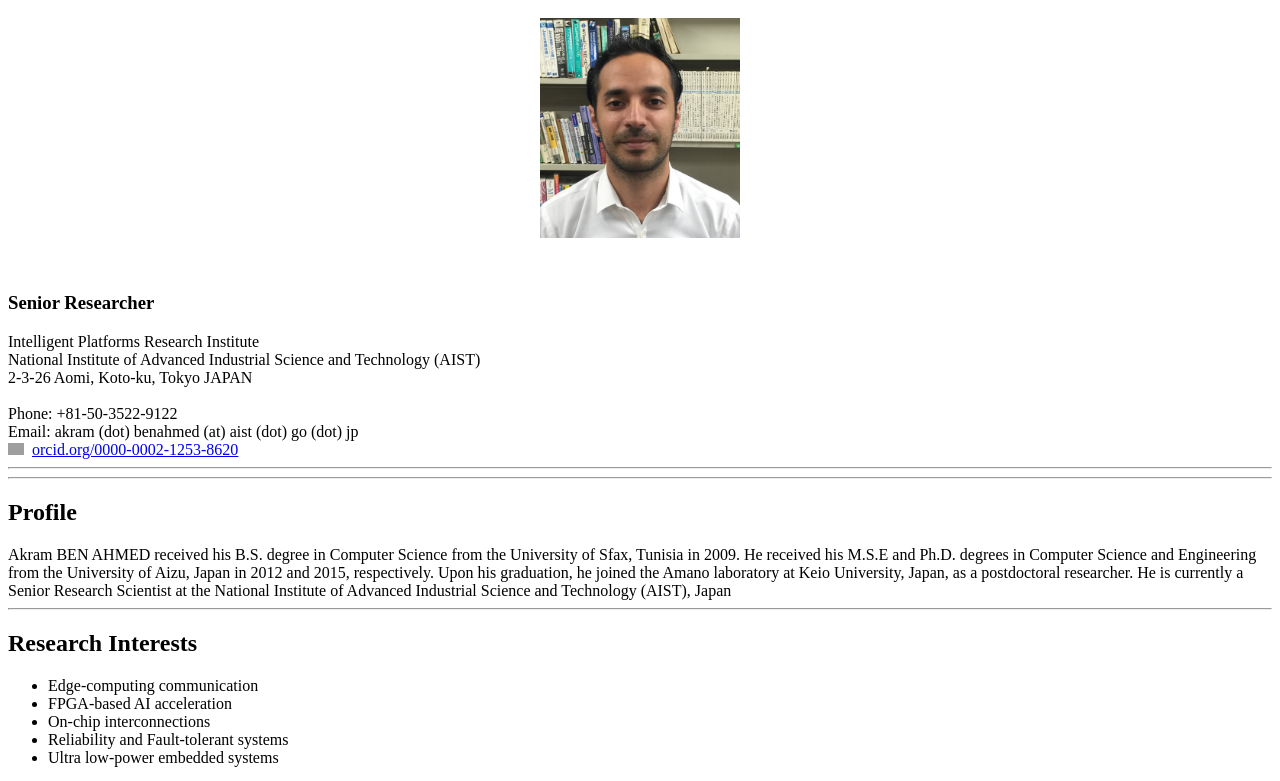
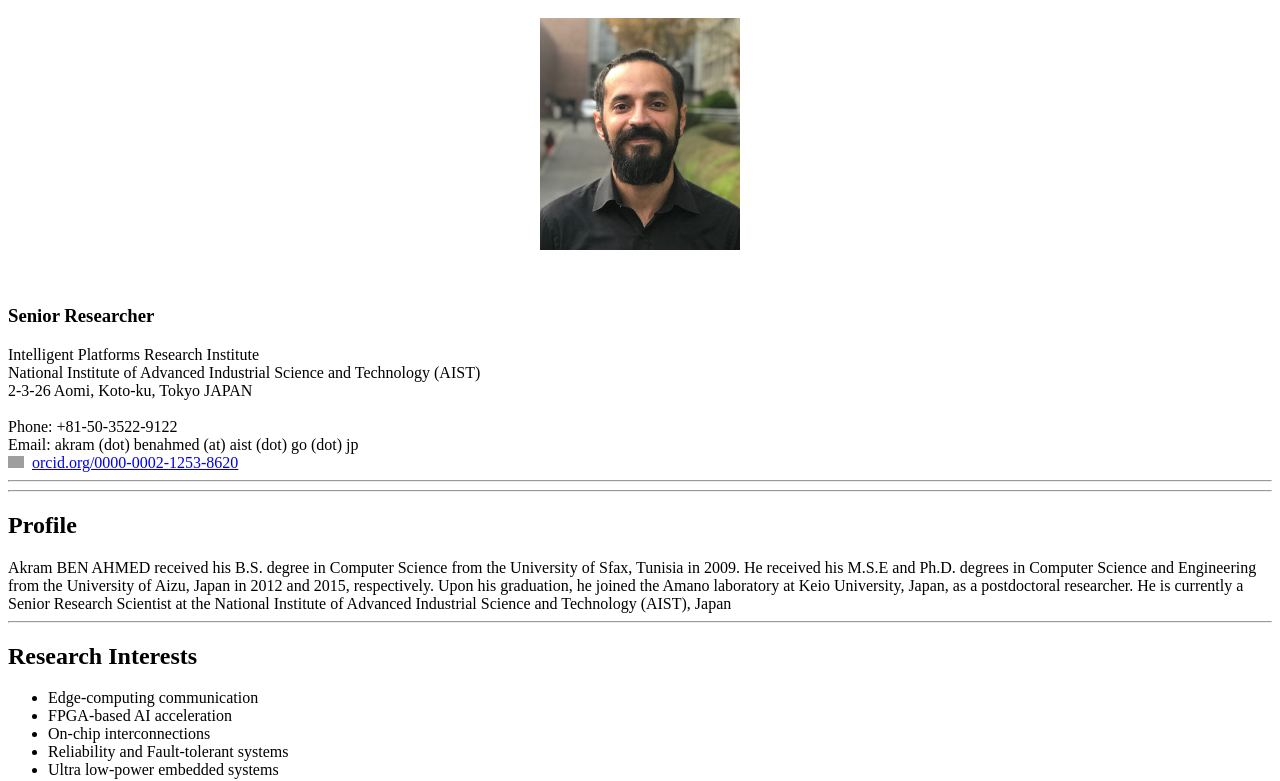
Before and after one commit to baakram/baakram.github.io, a plain HTML site: page index.html in a window 1280 px wide. Shown: the part 48-829 px from the top of the page. Drawn offline with Linux system fonts and the light colour scheme; grey boxes are pictures that could not be loaded.

Commit message:
Update index.html

```diff
--- a/index.html
+++ b/index.html
@@ -7,7 +7,7 @@
 <body>
 <!---------------------------------------------------->
 <center><h1>Akram Ben Ahmed</h1>
-<img width=200 src="akram_profile.jpg"> </center>
+<img width=200 src="akram_profile1.jpg"> </center>
 <br><br>
 <h3>Senior Researcher</h3>
 Intelligent Platforms Research Institute<br>
```
